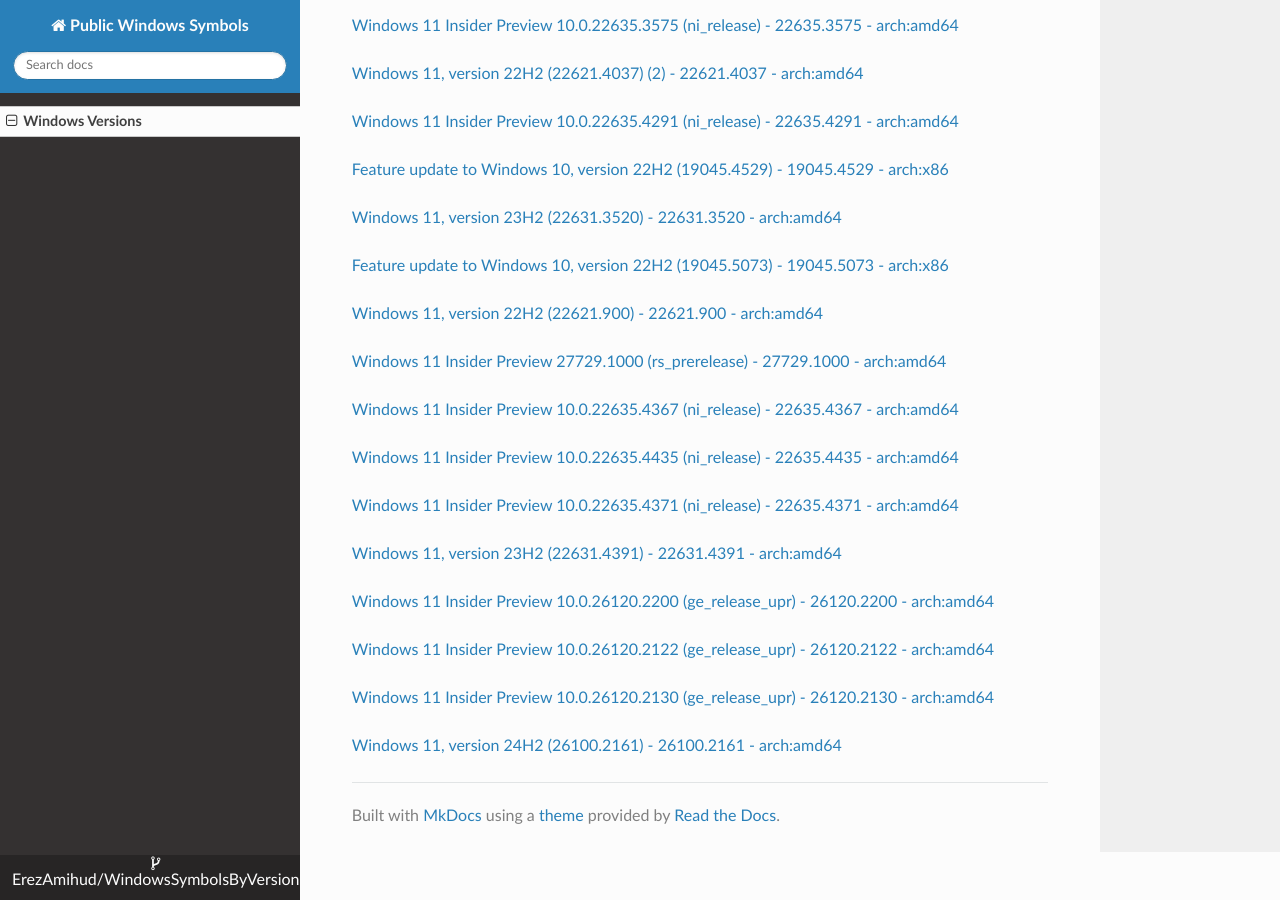
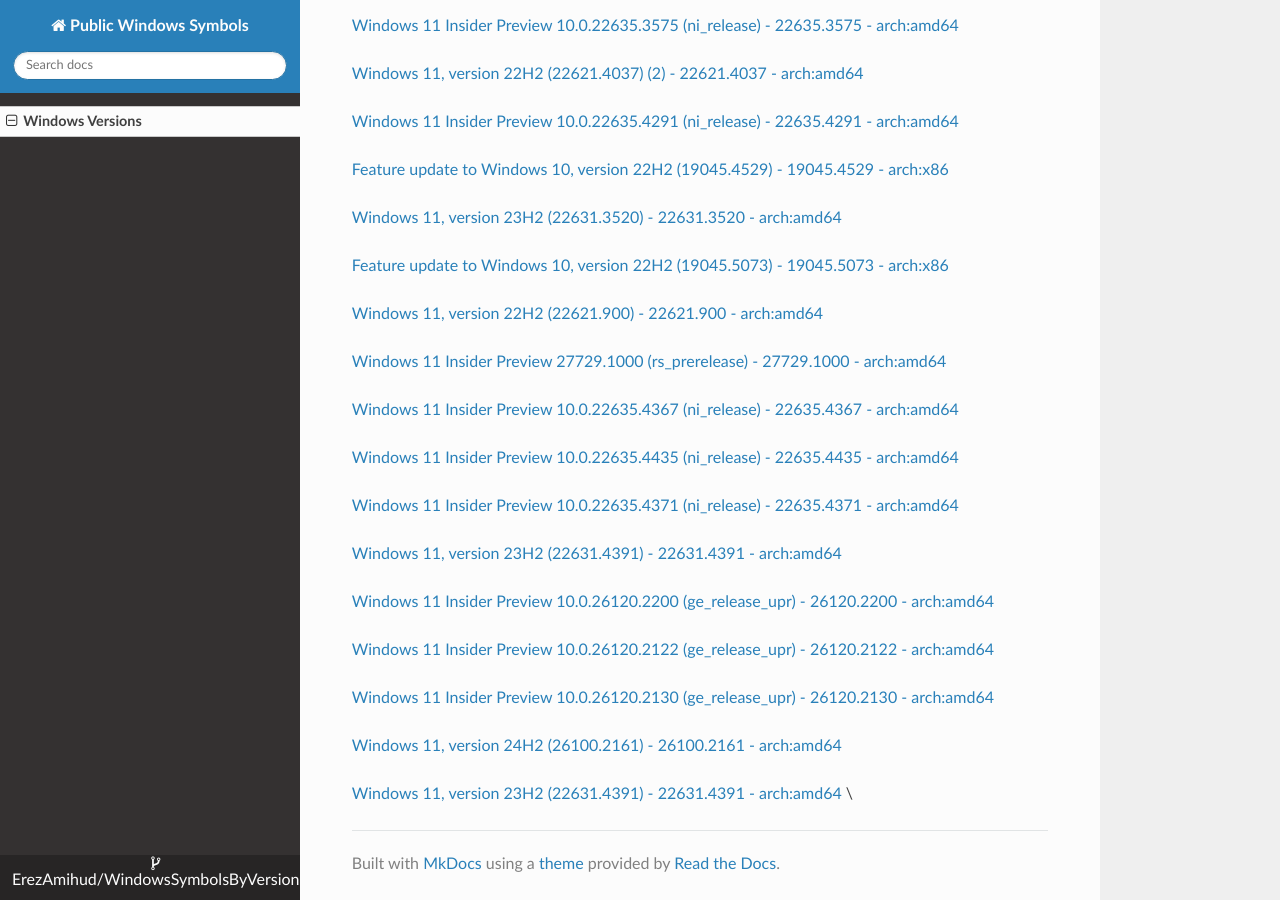
Before and after one commit to ErezAmihud/WindowsSymbolsByVersion, an MkDocs documentation site: the page built from docs/index.md, in a window 1280 px wide and 900 px high, scrolled down 3389 px. Built offline with MkDocs 1.6.1, drawn with Linux system fonts in a browser that asks for light colours; nearby versions of some CDN libraries.

Commit message:
Automated commit, add manifest for 64aa3acc-d2d2-4f80-af12-80820c44c14b

```diff
--- a/docs/index.md
+++ b/docs/index.md
@@ -160,3 +160,5 @@
 [Windows 11 Insider Preview 10.0.26120.2130 (ge_release_upr) - 26120.2130 - arch:amd64](https://github.com/ErezAmihud/WindowsSymbolsByVersion/blob/main/manifests/8e99fe48-06d3-4f0a-9a09-a849f7f2551c.manifest)
 
 [Windows 11, version 24H2 (26100.2161) - 26100.2161 - arch:amd64](https://github.com/ErezAmihud/WindowsSymbolsByVersion/blob/main/manifests/d6c443ca-9e6e-4dd6-8a2d-f2dfbd8356fa.manifest)
+
+[Windows 11, version 23H2 (22631.4391) - 22631.4391 - arch:amd64](https://github.com/ErezAmihud/WindowsSymbolsByVersion/blob/main/manifests/64aa3acc-d2d2-4f80-af12-80820c44c14b.manifest) \
```
Also changed, not shown: process_builds.json (+1 -1 lines).
